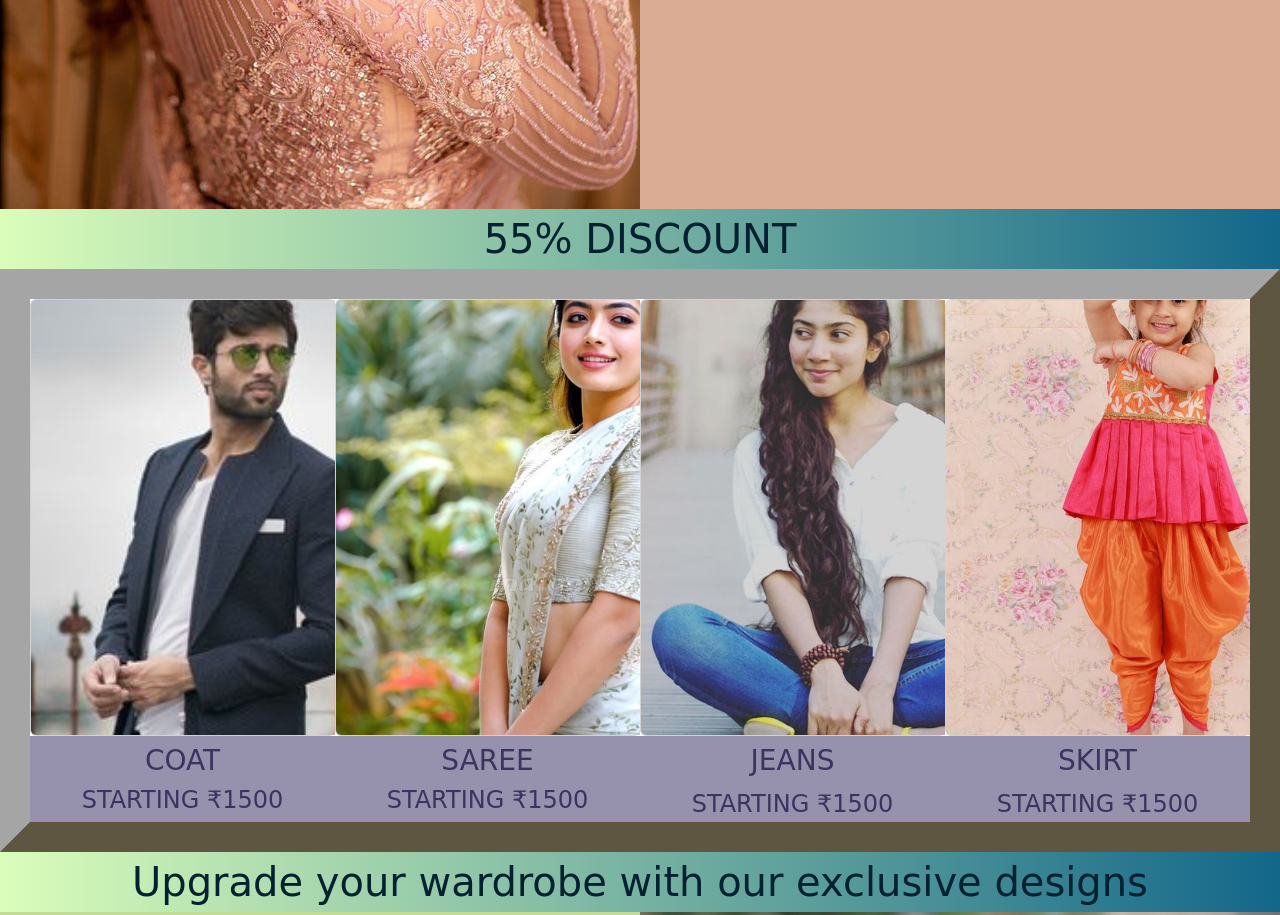
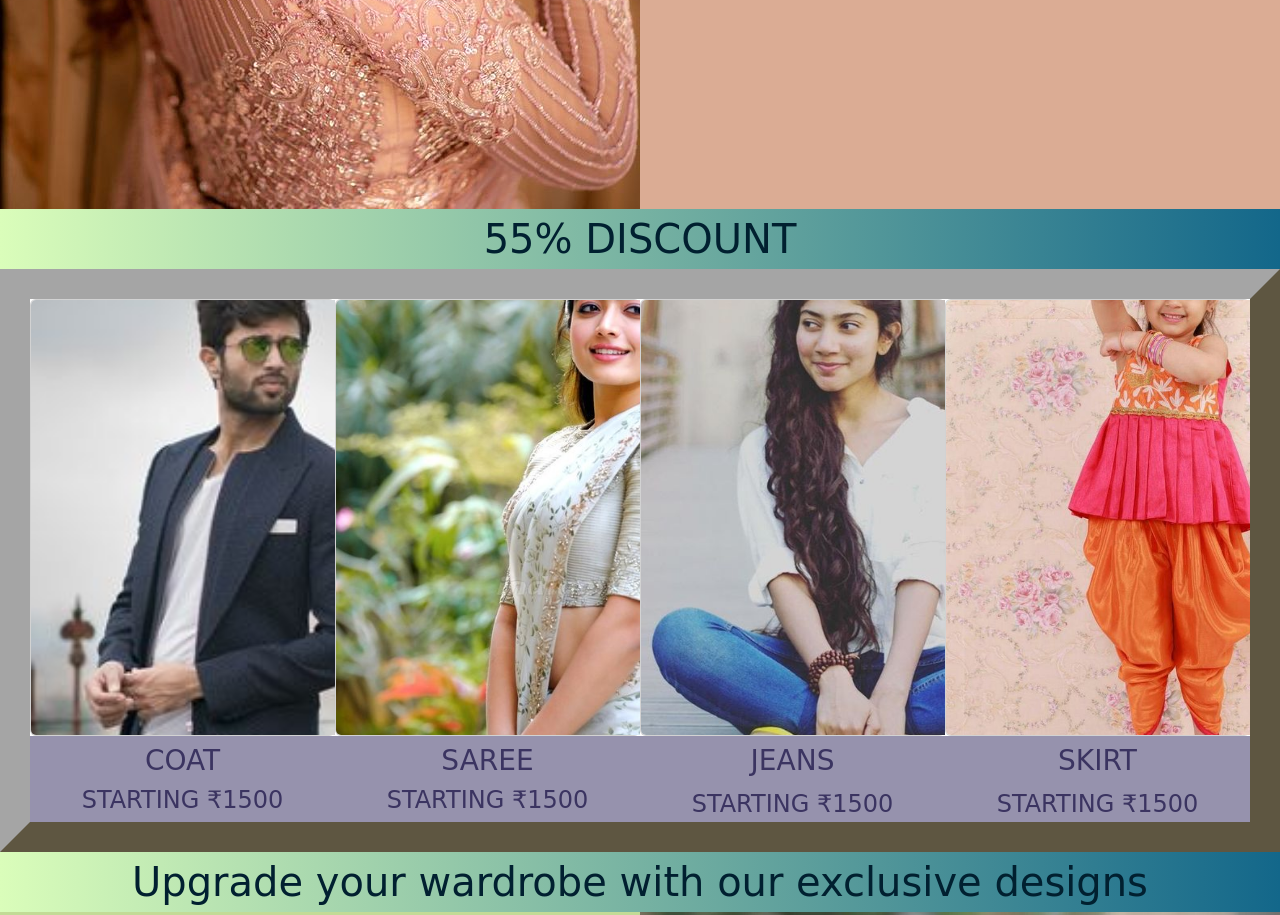
Before and after one commit to kumaragurumkce/kumswithshopy, a plain HTML site: page index.html in a window 1280 px wide. Shown: the part 2256-3171 px from the top of the page. Drawn offline with nearby package versions, Linux system fonts and the light colour scheme; a web font is replaced by a local one.

Commit message:
Add files via upload
owo

```diff
--- a/rockboot.css
+++ b/rockboot.css
@@ -224,7 +224,7 @@ transform: scale(1.02);
       height:435px;
      border:0;
       object-fit:cover;
-  width: 27.2rem;
+  width: 28.5rem;
    }
 
  }
```
